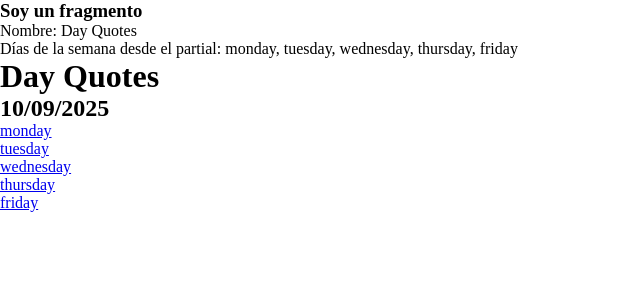
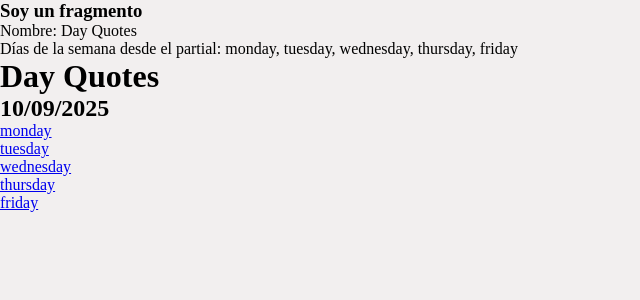
Before and after one commit to EdwinAlexanderBernardinoMoran/django, a Django app: page /quotes/ in a window 1280 px wide. Shown: the top 300 px of the page, without its empty margins (0-640 px from the left). Run offline with Django 3.2, Linux system fonts and the light colour scheme.

Commit message:
S5 - Archivos estaticos globales

```diff
--- a/config/settings.py
+++ b/config/settings.py
@@ -127,6 +127,11 @@ USE_TZ = True
 
 STATIC_URL = '/static/'
 
+# Añadimos la ruta de los archivos estáticos globales
+STATICFILES_DIRS = [
+    BASE_DIR / "static",
+]
+
 # Default primary key field type
 # https://docs.djangoproject.com/en/3.2/ref/settings/#default-auto-field
 
--- /dev/null
+++ b/static/css/styles.css
@@ -0,0 +1,3 @@
+body{
+    background-color: #f2efefff;
+}
--- a/templates/base.html
+++ b/templates/base.html
@@ -1,9 +1,15 @@
+{% load static %}
+
 <!DOCTYPE html>
 <html lang="en">
 <head>
     <meta charset="UTF-8">
     <meta name="viewport" content="width=device-width, initial-scale=1.0">
     <title>{% block title %} Base Title {% endblock %}</title>
+
+    <link rel="stylesheet" href="{% static 'css/styles.css' %}">
+
+    {% comment %} Estilos por aplicacion {% endcomment %}
     {% block page_styles %}{% endblock page_styles %}
 </head>
 <body>
```
